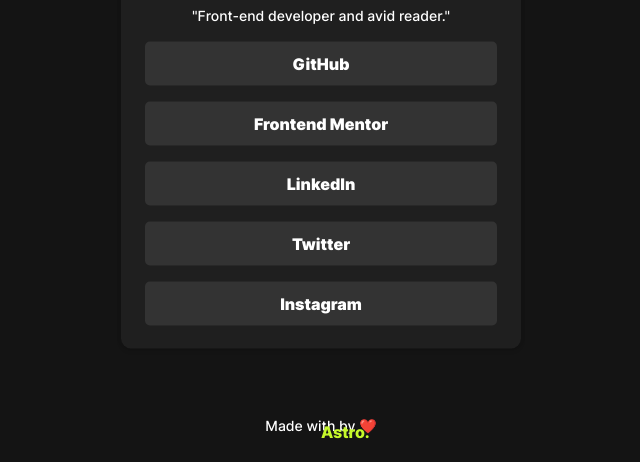
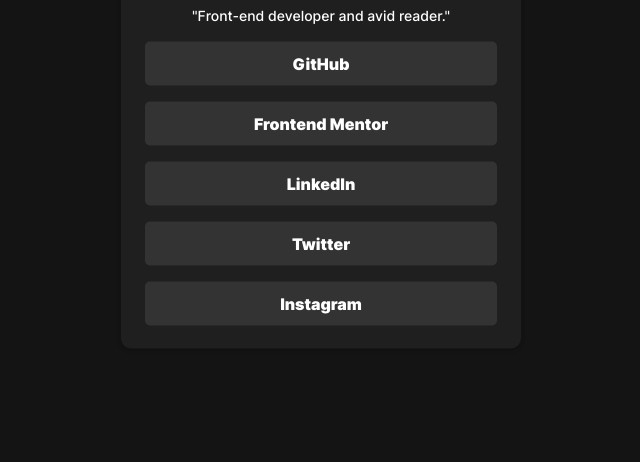
Before and after one commit to astrovector18/profile-card, a plain HTML site: page index.html in a window 1280 px wide. Shown: the part 338-800 px from the top of the page, without its empty margins (319-959 px from the left). Drawn offline with Linux system fonts and the light colour scheme.

Commit message:
Update index.html

```diff
--- a/index.html
+++ b/index.html
@@ -47,8 +47,6 @@
 				</div>
 			</div>
 		</div>
-		<div class="dev">
-			<p>Made with by ❤️ <span class="dev_">Astro.</span></p>
-		</div>
+
 	</body>
 </html>
```
